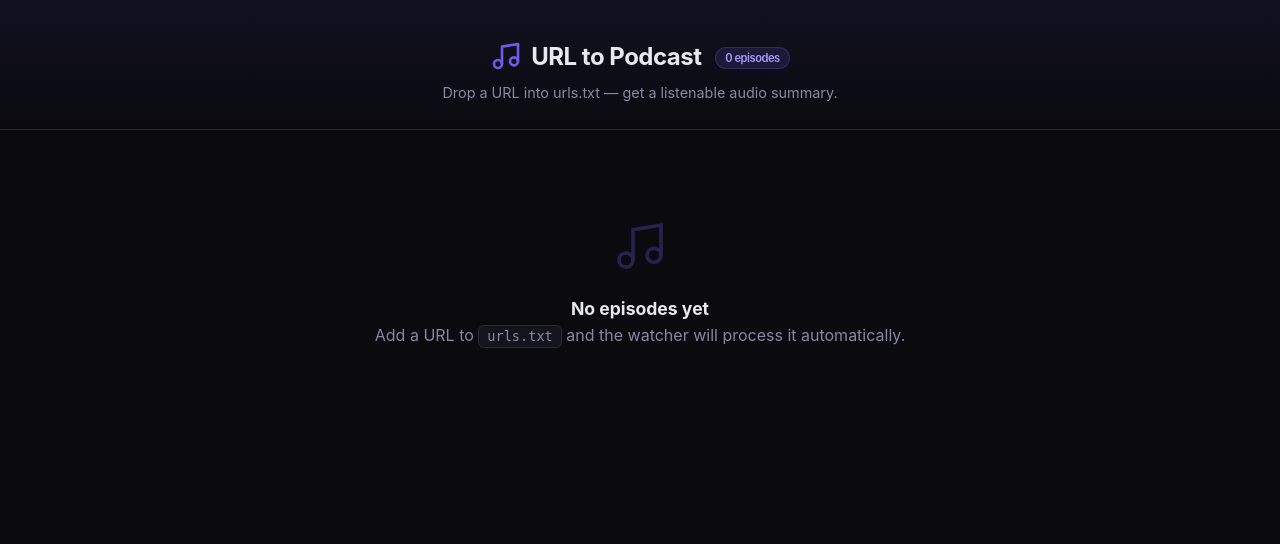
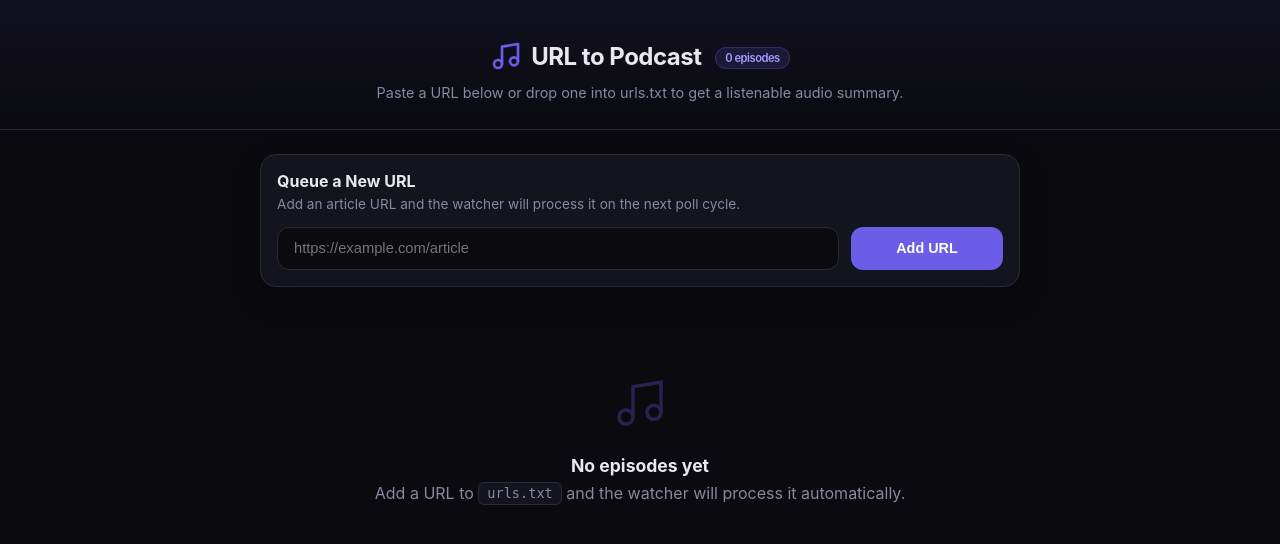
Before and after one commit to neerava/links-to-listens, a FastAPI app: page / in a window 1280 px wide. Shown: the part 52-596 px from the top of the page. Run offline with FastAPI, Linux system fonts and the light colour scheme; parts of the project's set-up code (start-up, migrations or seed data) failed here and were passed over.

Commit message:
feat(ui): add homepage URL queue form and harden TTS feat(app): add URL queue UI and fix VibeVoice input handling

```diff
--- a/app.py
+++ b/app.py
@@ -18,6 +18,7 @@ from audio_api import audio_router
 from config import load_settings
 from metadata import MetadataStore
 from script_api import script_router
+from watcher import URLS_FILE, enqueue_url
 
 logger = logging.getLogger(__name__)
 
@@ -30,6 +31,10 @@ app = FastAPI(title="URL to Podcast", docs_url=None, redoc_url=None)
 # Mount the two generation APIs under their own URI prefixes
 app.include_router(script_router, prefix="/generate-script")
 app.include_router(audio_router, prefix="/generate-audio")
+
+
+class UrlSubmission(BaseModel):
+    url: str
 
 
 @app.get("/", response_class=HTMLResponse)
@@ -179,6 +184,35 @@ async def image_proxy(url: str = Query(..., description="Remote image URL to pro
     return Response(content=resp.content, media_type=content_type)
 
 
+@app.post("/api/urls")
+async def submit_url(body: UrlSubmission) -> JSONResponse:
+    url = body.url.strip()
+    if store.is_processed(url):
+        return JSONResponse({
+            "status": "already_processed",
+            "url": url,
+            "message": "That URL has already been processed.",
+        })
+
+    try:
+        added = enqueue_url(URLS_FILE, url)
+    except ValueError as exc:
+        raise HTTPException(status_code=400, detail=str(exc)) from exc
+
+    if not added:
+        return JSONResponse({
+            "status": "already_queued",
+            "url": url,
+            "message": "That URL is already waiting in urls.txt.",
+        })
+
+    return JSONResponse({
+        "status": "queued",
+        "url": url,
+        "message": "URL queued for processing. The watcher will pick it up shortly.",
+    })
+
+
 @app.get("/health")
 async def health() -> dict:
     episode_count = len(store.load())
--- a/templates/index.html
+++ b/templates/index.html
@@ -31,6 +31,74 @@
       border: 1px solid rgba(108,92,231,0.25);
     }
     .content-wrap { max-width: 960px; margin: 0 auto; padding: 1.5rem 1rem 4rem; }
+    .submit-panel {
+      max-width: 760px;
+      margin: 0 auto 1.5rem;
+      background: var(--surface);
+      border: 1px solid var(--border);
+      border-radius: var(--radius);
+      padding: 1rem;
+      box-shadow: 0 12px 32px rgba(0,0,0,0.18);
+    }
+    .submit-panel-head { margin-bottom: 0.75rem; }
+    .submit-panel-head h2 { font-size: 1rem; font-weight: 650; margin-bottom: 0.2rem; }
+    .submit-panel-head p { font-size: 0.85rem; color: var(--text-secondary); line-height: 1.5; }
+    .submit-form { display: flex; gap: 0.75rem; align-items: stretch; }
+    .submit-input {
+      flex: 1;
+      min-width: 0;
+      background: var(--bg);
+      border: 1px solid var(--border);
+      border-radius: 12px;
+      color: var(--text);
+      padding: 0.8rem 1rem;
+      font-size: 0.92rem;
+    }
+    .submit-input:focus {
+      outline: none;
+      border-color: var(--accent);
+      box-shadow: 0 0 0 3px var(--accent-glow);
+    }
+    .submit-btn {
+      border: none;
+      border-radius: 12px;
+      background: var(--accent);
+      color: #fff;
+      font-weight: 600;
+      font-size: 0.9rem;
+      padding: 0 1.05rem;
+      min-width: 152px;
+      cursor: pointer;
+      transition: background 0.15s ease, transform 0.15s ease;
+    }
+    .submit-btn:hover:not(:disabled) { background: var(--accent-light); transform: translateY(-1px); }
+    .submit-btn:disabled { opacity: 0.65; cursor: wait; transform: none; }
+    .submit-feedback {
+      margin-top: 0.75rem;
+      font-size: 0.84rem;
+      border-radius: 12px;
+      padding: 0.75rem 0.9rem;
+      border: 1px solid var(--border);
+      background: var(--bg);
+      color: var(--text-secondary);
+      display: none;
+    }
+    .submit-feedback.show { display: block; }
+    .submit-feedback.success {
+      color: #b8ffde;
+      border-color: rgba(0,184,148,0.35);
+      background: rgba(0,184,148,0.08);
+    }
+    .submit-feedback.warn {
+      color: #ffe6a6;
+      border-color: rgba(253,203,110,0.35);
+      background: rgba(253,203,110,0.08);
+    }
+    .submit-feedback.error {
+      color: #ffc0b5;
+      border-color: rgba(225,112,85,0.35);
+      background: rgba(225,112,85,0.08);
+    }
     .episode-grid { display: grid; grid-template-columns: 1fr; gap: 1.25rem; }
     .card {
       display: grid;
@@ -105,6 +173,8 @@
     @media (max-width: 640px) {
       .hero { padding: 1.75rem 1rem 1.25rem; }
       .hero h1 { font-size: 1.25rem; }
+      .submit-form { flex-direction: column; }
+      .submit-btn { min-height: 48px; }
       .card { grid-template-columns: 90px 1fr; gap: 0.75rem; padding: 1rem; }
       .card-thumb { width: 90px; height: 90px; }
       .card-title { font-size: 0.95rem; }
@@ -128,10 +198,22 @@
         <span class="badge">{{ episodes | length }} episode{{ 's' if episodes | length != 1 else '' }}</span>
       </h1>
     </div>
-    <p>Drop a URL into urls.txt — get a listenable audio summary.</p>
+    <p>Paste a URL below or drop one into urls.txt to get a listenable audio summary.</p>
   </div>
 
   <div class="content-wrap">
+    <section class="submit-panel">
+      <div class="submit-panel-head">
+        <h2>Queue a New URL</h2>
+        <p>Add an article URL and the watcher will process it on the next poll cycle.</p>
+      </div>
+      <form class="submit-form" id="urlSubmitForm">
+        <input id="urlInput" class="submit-input" type="url" inputmode="url" placeholder="https://example.com/article" required>
+        <button id="urlSubmitButton" class="submit-btn" type="submit">Add URL</button>
+      </form>
+      <div id="urlSubmitFeedback" class="submit-feedback" role="status" aria-live="polite"></div>
+    </section>
+
     {% if episodes %}
     <div class="episode-grid">
       {% for ep in episodes | reverse %}
@@ -190,6 +272,50 @@
 
 {% block extra_js %}
   <script>
+    const submitForm = document.getElementById('urlSubmitForm');
+    const submitInput = document.getElementById('urlInput');
+    const submitButton = document.getElementById('urlSubmitButton');
+    const submitFeedback = document.getElementById('urlSubmitFeedback');
+
+    function showUrlFeedback(message, tone) {
+      submitFeedback.textContent = message;
+      submitFeedback.className = 'submit-feedback show ' + tone;
+    }
+
+    submitForm.addEventListener('submit', async (event) => {
+      event.preventDefault();
+      const url = submitInput.value.trim();
+      if (!url) {
+        showUrlFeedback('Enter a URL to queue for processing.', 'error');
+        return;
+      }
+
+      submitButton.disabled = true;
+      submitButton.textContent = 'Adding...';
+
+      try {
+        const response = await fetch('/api/urls', {
+          method: 'POST',
+          headers: { 'Content-Type': 'application/json' },
+          body: JSON.stringify({ url }),
+        });
+        const data = await response.json().catch(() => ({}));
+        if (!response.ok) {
+          showUrlFeedback(data.detail || 'Unable to queue that URL.', 'error');
+        } else if (data.status === 'queued') {
+          showUrlFeedback(data.message, 'success');
+          submitInput.value = '';
+        } else {
+          showUrlFeedback(data.message || 'That URL was not added.', 'warn');
+        }
+      } catch (_error) {
+        showUrlFeedback('Network error while queueing the URL.', 'error');
+      } finally {
+        submitButton.disabled = false;
+        submitButton.textContent = 'Add URL';
+      }
+    });
+
     document.querySelectorAll('audio').forEach(audio => {
       audio.addEventListener('play', () => {
         const bar = document.getElementById('nowPlaying');
```
Also changed, not shown: PRD.md (+12 -2 lines), TODO.md (+9 -0 lines), plan.md (+20 -2 lines), tests/integration/test_app.py (+81 -0 lines), tests/unit/test_tts.py (+9 -0 lines), tts.py (+5 -2 lines), watcher.py (+28 -0 lines), README.md, 1 other file.
